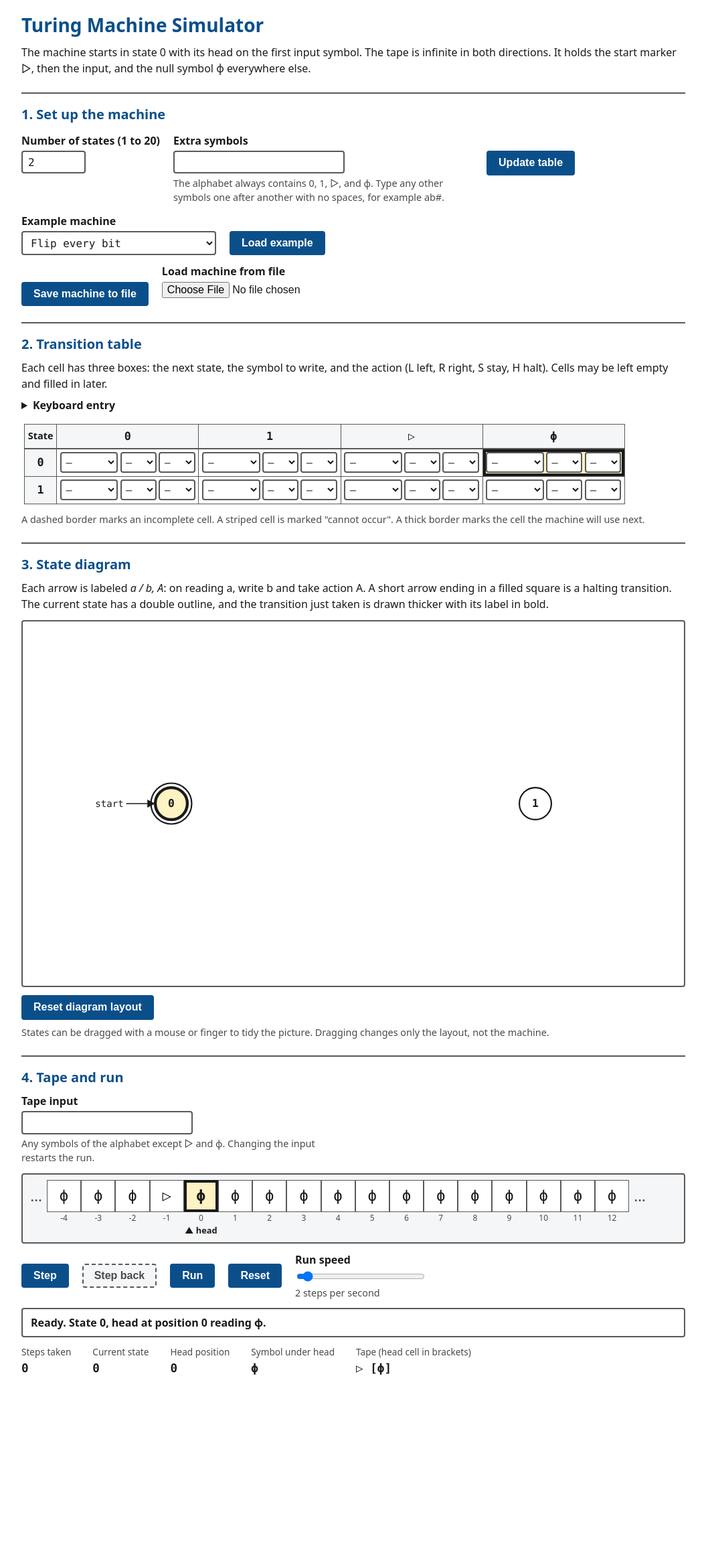
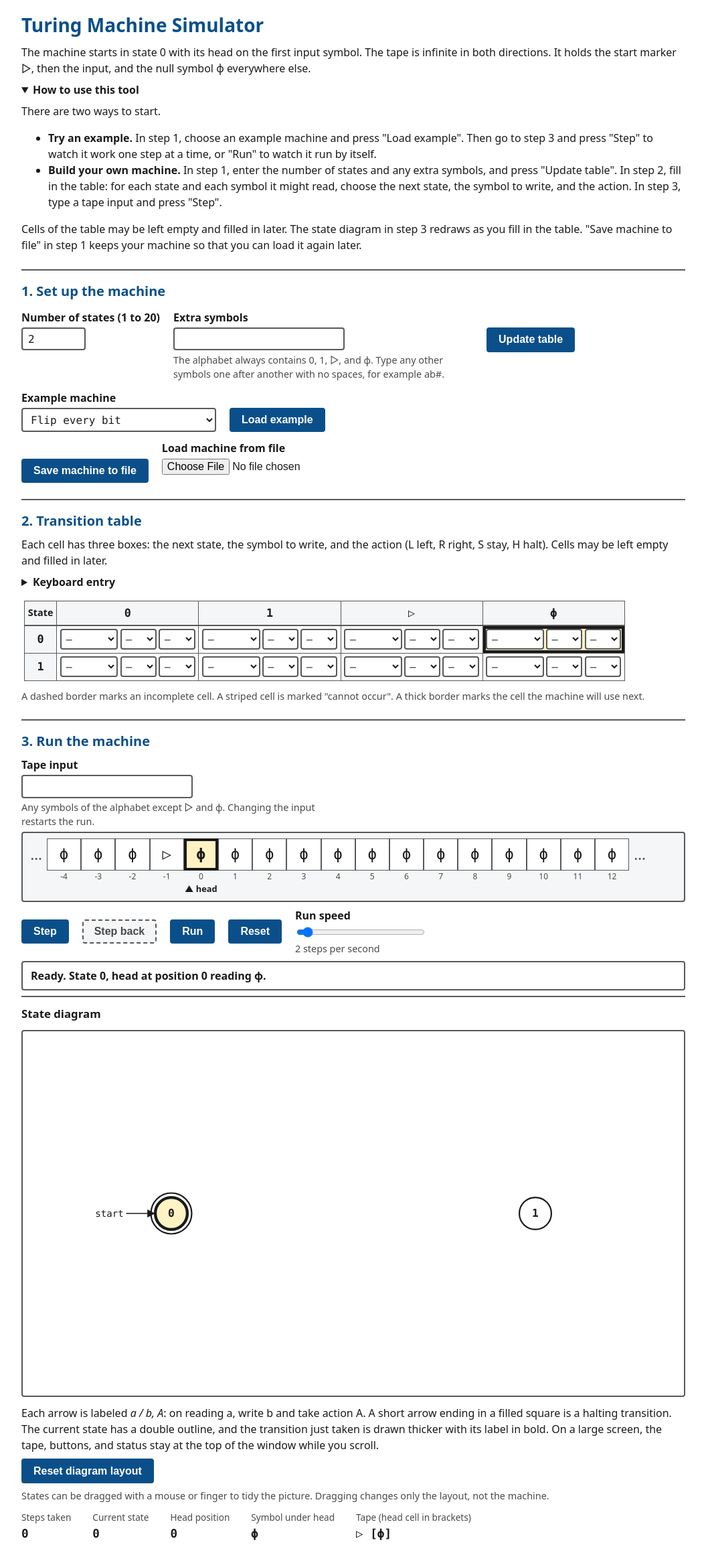
Before and after one commit to waqarsaleem/waqarsaleem.github.io, a Jekyll site: the page courses/cosc440/tm-simulator/index.html, which Jekyll copies as it is, in a window 1280 px wide. Shown: the whole page at 67% size, without its empty margins (112-1167 px from the left). Built offline with Jekyll 4.4.1, drawn with Linux system fonts in a browser that asks for light colours; before the commit the page ends 2084 px from its top, so only the background shows below that.

Commit message:
TM simulator: pin run controls, add instructions, update to base.css v2
Merge the state diagram into the run section and keep the tape, buttons,
and status pinned at the top of large windows, so they stay in view while
the student looks at the diagram. Add a "How to use this tool" block at the
top of the page. Update base.css to v2 and the tool specification.
Only changes files under courses/cosc440/tm-simulator/.

Co-Authored-By: Claude Sonnet 5.5 <noreply@anthropic.com>
Claude-Session: https://claude.ai/code/session_01MyAJkg7iX1q9Lvwo5D3EnU

```diff
--- a/courses/cosc440/tm-simulator/base.css
+++ b/courses/cosc440/tm-simulator/base.css
@@ -1,4 +1,4 @@
-/* base.css v1, 2026-11-10
+/* base.css v2, 2026-11-14
    Shared styles for all teaching tools. Master copy: teaching-tools-shared.
 
    Every tool ships an unmodified copy of this file and loads it before its
@@ -8,6 +8,8 @@
 
    Changelog
    v1  2026-11-10  First version, taken from the Turing machine simulator.
+   v2  2026-11-14  Added .sticky-panel, a control panel that stays in view
+                   while the page scrolls. From the Turing machine simulator.
 */
 
 /* ---- Tokens ----
@@ -281,6 +283,33 @@ a:focus-visible,
   background: var(--background);
 }
 
+/* .sticky-panel: a panel of controls that stays at the top of the window
+   while the student scrolls through the content it controls. It sticks only
+   in a window at least 48rem wide and 38rem tall, so at a narrow width, a
+   short height, or a high zoom level it scrolls with the page instead of
+   crowding out the content. Place it inside the section it controls, since
+   it can only stick within its parent. Give it role="group" and a label. */
+.sticky-panel {
+  margin: 0.75rem 0;
+}
+
+@media (min-width: 48rem) and (min-height: 38rem) {
+  .sticky-panel {
+    position: sticky;
+    top: 0;
+    z-index: 10;
+    margin: 0;
+    padding: 0.25rem 0 0;
+    background: var(--background);
+    border-bottom: 2px solid var(--border);
+  }
+
+  .sticky-panel > .row,
+  .sticky-panel > .status {
+    margin: 0 0 0.5rem;
+  }
+}
+
 /* ---- Tables ---- */
 
 table {
--- a/courses/cosc440/tm-simulator/index.html
+++ b/courses/cosc440/tm-simulator/index.html
@@ -15,6 +15,16 @@
     <p id="script-warning" class="warning">JavaScript has not loaded, so the simulator will not work. Keep index.html, base.css, tool.css, and app.js in the same folder.</p>
 
     <p>The machine starts in state 0 with its head on the first input symbol. The tape is infinite in both directions. It holds the start marker ▷, then the input, and the null symbol ϕ everywhere else.</p>
+
+    <details open>
+      <summary>How to use this tool</summary>
+      <p>There are two ways to start.</p>
+      <ul>
+        <li><strong>Try an example.</strong> In step 1, choose an example machine and press "Load example". Then go to step 3 and press "Step" to watch it work one step at a time, or "Run" to watch it run by itself.</li>
+        <li><strong>Build your own machine.</strong> In step 1, enter the number of states and any extra symbols, and press "Update table". In step 2, fill in the table: for each state and each symbol it might read, choose the next state, the symbol to write, and the action. In step 3, type a tape input and press "Step".</li>
+      </ul>
+      <p>Cells of the table may be left empty and filled in later. The state diagram in step 3 redraws as you fill in the table. "Save machine to file" in step 1 keeps your machine so that you can load it again later.</p>
+    </details>
 
     <section aria-labelledby="setup-heading">
       <h2 id="setup-heading">1. Set up the machine</h2>
@@ -68,26 +78,8 @@
       <p class="hint">A dashed border marks an incomplete cell. A striped cell is marked "cannot occur". A thick border marks the cell the machine will use next.</p>
     </section>
 
-    <section aria-labelledby="diagram-heading">
-      <h2 id="diagram-heading">3. State diagram</h2>
-      <p>Each arrow is labeled <em>a / b, A</em>: on reading a, write b and take action A. A short arrow ending in a filled square is a halting transition. The current state has a double outline, and the transition just taken is drawn thicker with its label in bold.</p>
-      <div class="box diagram-box">
-        <svg id="diagram" viewBox="0 0 800 500" role="img" aria-labelledby="diagram-title">
-          <title id="diagram-title">State diagram</title>
-          <defs>
-            <marker id="arrowhead" viewBox="0 0 10 10" refX="9" refY="5" markerWidth="11" markerHeight="11" markerUnits="userSpaceOnUse" orient="auto">
-              <path d="M0,0 L10,5 L0,10 z"></path>
-            </marker>
-          </defs>
-          <g id="diagram-layer"></g>
-        </svg>
-      </div>
-      <button type="button" id="layout-button">Reset diagram layout</button>
-      <p class="hint">States can be dragged with a mouse or finger to tidy the picture. Dragging changes only the layout, not the machine.</p>
-    </section>
-
     <section aria-labelledby="run-heading">
-      <h2 id="run-heading">4. Tape and run</h2>
+      <h2 id="run-heading">3. Run the machine</h2>
 
       <div class="field">
         <label for="tape-input">Tape input</label>
@@ -96,6 +88,7 @@
         <p id="input-error" class="error" role="alert"></p>
       </div>
 
+      <div class="sticky-panel" role="group" aria-label="Tape, run controls, and status">
         <div id="tape" class="scroll tape" role="img" aria-label="Tape" tabindex="0"></div>
 
         <div class="row controls">
@@ -111,6 +104,23 @@
         </div>
 
         <p id="status" class="status" role="status" aria-live="polite"></p>
+      </div>
+
+      <h3 id="diagram-heading">State diagram</h3>
+      <div class="box diagram-box">
+        <svg id="diagram" viewBox="0 0 800 500" role="img" aria-labelledby="diagram-title">
+          <title id="diagram-title">State diagram</title>
+          <defs>
+            <marker id="arrowhead" viewBox="0 0 10 10" refX="9" refY="5" markerWidth="11" markerHeight="11" markerUnits="userSpaceOnUse" orient="auto">
+              <path d="M0,0 L10,5 L0,10 z"></path>
+            </marker>
+          </defs>
+          <g id="diagram-layer"></g>
+        </svg>
+      </div>
+      <p>Each arrow is labeled <em>a / b, A</em>: on reading a, write b and take action A. A short arrow ending in a filled square is a halting transition. The current state has a double outline, and the transition just taken is drawn thicker with its label in bold. On a large screen, the tape, buttons, and status stay at the top of the window while you scroll.</p>
+      <button type="button" id="layout-button">Reset diagram layout</button>
+      <p class="hint">States can be dragged with a mouse or finger to tidy the picture. Dragging changes only the layout, not the machine.</p>
 
       <dl class="facts">
         <div><dt>Steps taken</dt><dd id="fact-steps"></dd></div>
--- a/courses/cosc440/tm-simulator/tool.css
+++ b/courses/cosc440/tm-simulator/tool.css
@@ -58,6 +58,21 @@ td.cell-partial {
 td.current-cell {
   background: var(--highlight);
   box-shadow: inset 0 0 0 4px var(--text);
+}
+
+/* ---- Run panel ---- */
+
+/* The panel itself is .sticky-panel in base.css. These are the parts that
+   belong to this tool: the tape's spacing inside the panel, and sizing the
+   diagram to fit the space left under the pinned panel. */
+@media (min-width: 48rem) and (min-height: 38rem) {
+  .sticky-panel .tape {
+    margin: 0 0 0.5rem;
+  }
+
+  .diagram-box #diagram {
+    max-height: min(34rem, max(20rem, calc(100vh - 22rem)));
+  }
 }
 
 /* ---- State diagram ---- */
```
Also changed, not shown: courses/cosc440/tm-simulator/tool-spec.md (+8 -2 lines). Lines whose indentation alone changed are shown as unchanged.
